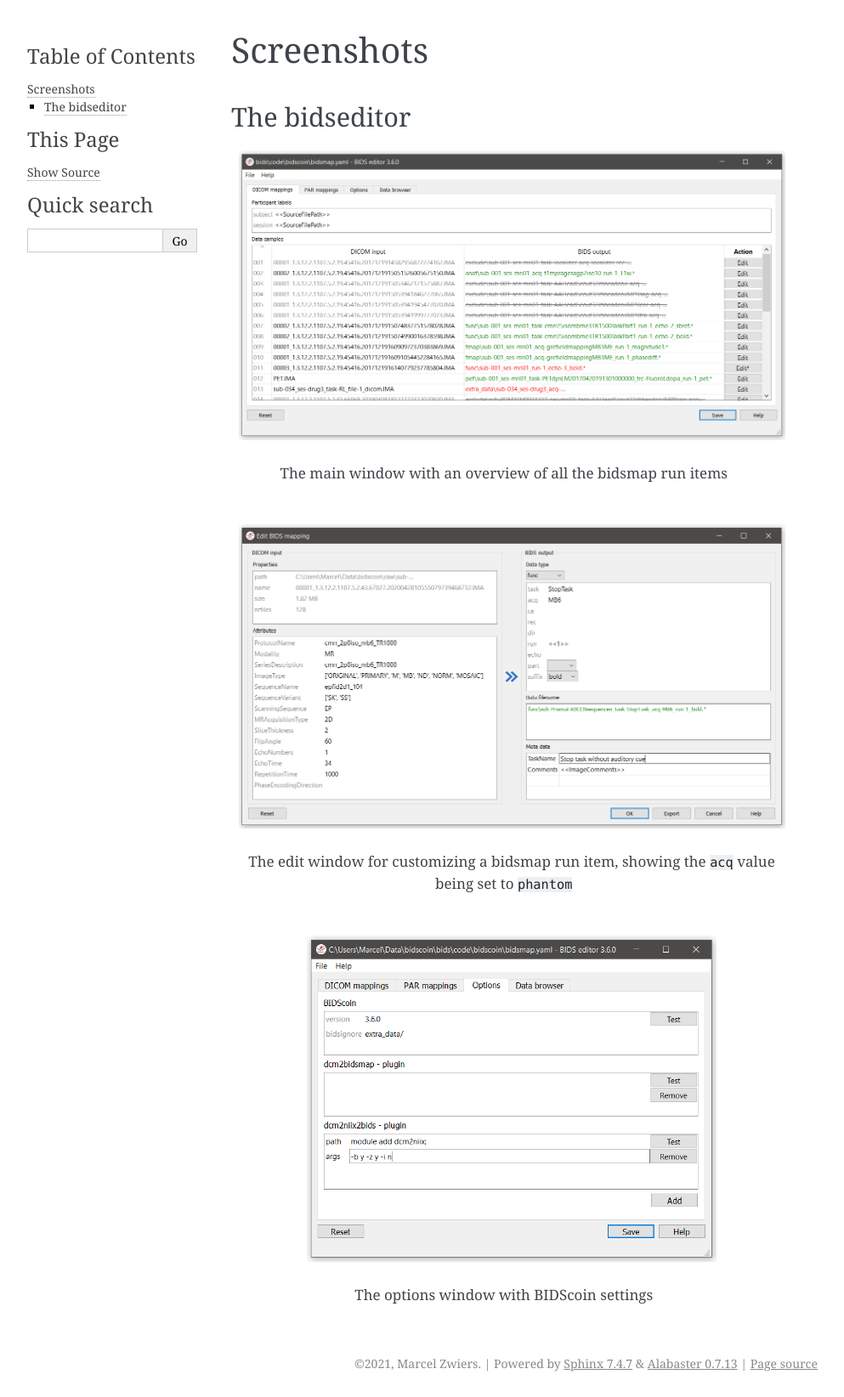
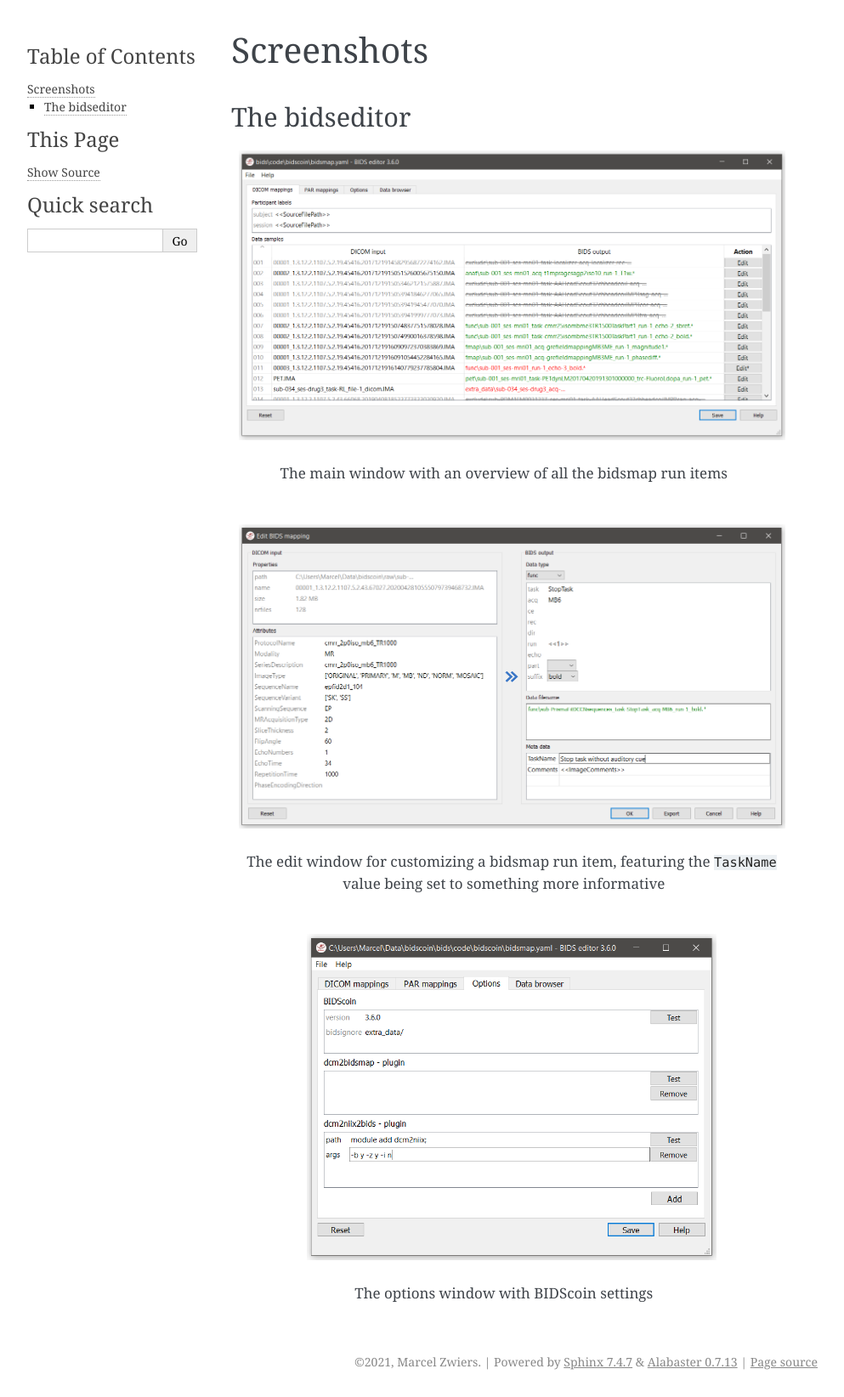
Before and after one commit to Donders-Institute/bidscoin, a Sphinx documentation site: the page built from docs/screenshots.rst, in a window 1280 px wide. Shown: the whole page at 85% size, without its empty margins (148-1141 px from the left). Built offline with Sphinx 7.4.7, drawn with Linux system fonts in a browser that asks for light colours.

Commit message:
Minor textual edit

```diff
--- a/docs/screenshots.rst
+++ b/docs/screenshots.rst
@@ -10,7 +10,7 @@
 
 .. figure:: ./_static/bidseditor_edit.png
 
-   The edit window for customizing a bidsmap run item, showing the ``acq`` value being set to ``phantom``
+   The edit window for customizing a bidsmap run item, featuring the ``TaskName`` value being set to something more informative
 
 .. figure:: ./_static/bidseditor_options.png
    :scale: 60%
```
